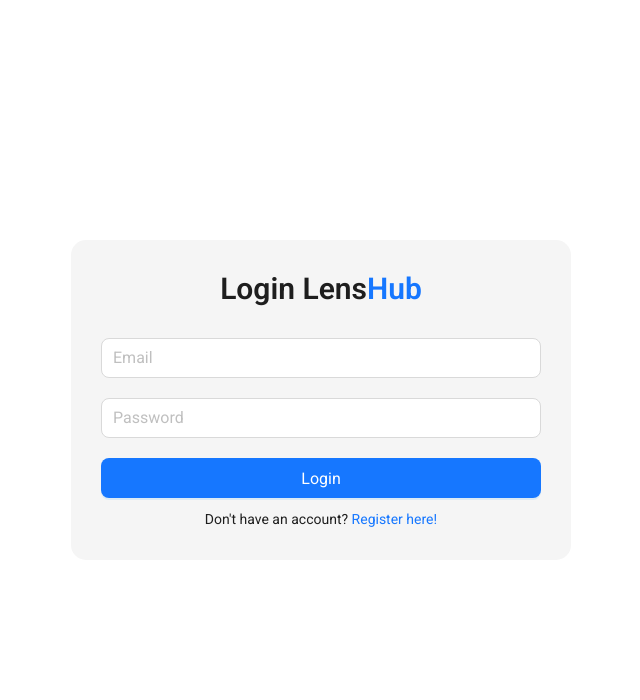
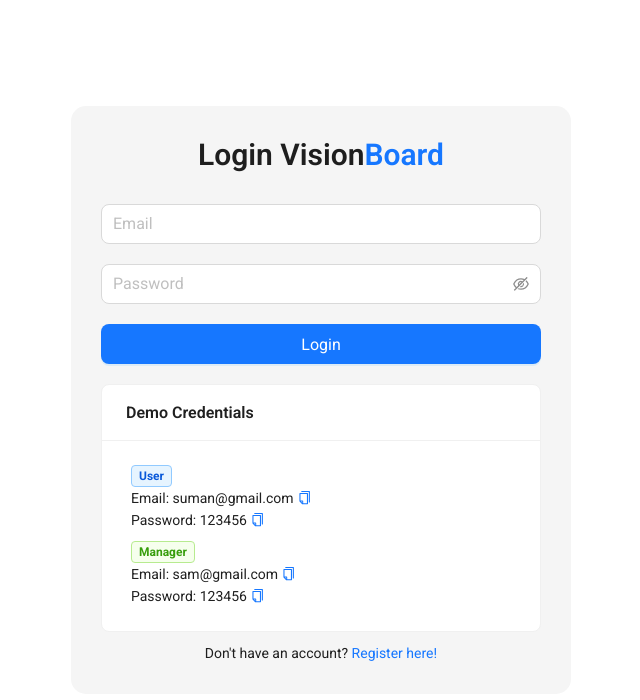
Before and after one commit to suman-chandra-barman/visionboard-frontend, a React (Vite) app: page /login in a window 1280 px wide. Shown: the top 700 px of the page, without its empty margins (319-959 px from the left). Built offline with nearby package versions, Linux system fonts and the light colour scheme; what @react-pdf/renderer would draw is missing.

Commit message:
Change login, register page ui

```diff
--- a/src/components/form/LNInput.tsx
+++ b/src/components/form/VBInput.tsx
@@ -1,8 +1,8 @@
 import { Form, Input } from "antd";
 import { Controller } from "react-hook-form";
 
-type TLNInputProps = {
-  type: string;
+type TVBInputProps = {
+  type: "text"| "number" | "email" | "password";
   name: string;
   label?: string;
   placeholder?: string;
@@ -10,14 +10,7 @@ type TLNInputProps = {
   size?: "large" | "small";
 };
 
-const LNInput = ({
-  type,
-  name,
-  label,
-  placeholder,
-  rules,
-  size = "large",
-}: TLNInputProps) => {
+const VBInput = ({ type, name, label, placeholder, rules, size = "large" }: TVBInputProps) => {
   return (
     <Controller
       name={name}
@@ -28,6 +21,14 @@ const LNInput = ({
           style={{ marginBottom: "20px", fontWeight: 500 }}
           validateStatus={error ? "error" : ""}
         >
+          {type === "password" ? (
+            <Input.Password
+              {...field}
+              id={name}
+              placeholder={placeholder}
+              size={size}
+            />
+          ) : (
             <Input
               {...field}
               type={type}
@@ -35,6 +36,7 @@ const LNInput = ({
               placeholder={placeholder}
               size={size}
             />
+          )}
           {error && <small style={{ color: "red" }}>{error.message}</small>}
         </Form.Item>
       )}
@@ -42,4 +44,4 @@ const LNInput = ({
   );
 };
 
-export default LNInput;
+export default VBInput;
--- a/src/pages/Login.tsx
+++ b/src/pages/Login.tsx
@@ -1,5 +1,4 @@
-/* eslint-disable @typescript-eslint/no-explicit-any */
-import { Button, Row, Col, Flex, Typography } from "antd";
+import { Button, Row, Col, Flex, Typography, Tag, Card } from "antd";
 import { useLoginMutation } from "../redux/features/auth/authApi";
 import { toast } from "sonner";
 import { jwtVerify } from "../utils/jwtVerify";
@@ -7,16 +6,15 @@ import { useAppDispatch } from "../redux/hook";
 import { setUser } from "../redux/features/auth/authSlice";
 import { Link, useNavigate } from "react-router-dom";
 import LNForm from "../components/form/LNForm";
-import LNInput from "../components/form/LNInput";
 import { FieldValues } from "react-hook-form";
-import Title from "antd/es/typography/Title";
 import { useState } from "react";
+import VBInput from "../components/form/VBInput";
+const { Text, Title } = Typography;
 
 const Login = () => {
   const [error, setError] = useState("");
   const navigate = useNavigate();
   const dispatch = useAppDispatch();
-
   const [login, { isLoading }] = useLoginMutation();
 
   const onSubmit = async (value: FieldValues) => {
@@ -24,19 +22,17 @@ const Login = () => {
       email: value.email,
       password: value.password,
     };
-
     try {
       const res = await login(data).unwrap();
       if (res.success) {
         toast.success("Login successful!", { duration: 2000 });
         const userInfo = jwtVerify(res?.data?.accessToken);
-
         dispatch(setUser({ user: userInfo, token: res?.data?.accessToken }));
         navigate("/");
       }
-    } catch (error: any) {
+    } catch (error: unknown) {
       console.error(error);
-      setError(error.data.message || "Something went wrong!");
+      setError(error?.data?.message || "Something went wrong!");
     }
   };
 
@@ -55,24 +51,27 @@ const Login = () => {
         <LNForm onSubmit={onSubmit}>
           <Row justify="center" style={{ marginBottom: "15px" }}>
             <Title level={2}>
-              Login Lens<span style={{ color: "#1677ff" }}>Hub</span>
+              Login Vision<span style={{ color: "#1677ff" }}>Board</span>
             </Title>
           </Row>
+
           {error && (
             <Row
               justify="center"
+              align="middle"
               style={{
                 marginBottom: "15px",
                 backgroundColor: "#f8d7da",
-                padding: "8px",
+                padding: "5px",
               }}
             >
               <Title level={5}>{error}</Title>
             </Row>
           )}
+
           <Row gutter={15}>
             <Col span={24}>
-              <LNInput
+              <VBInput
                 type="email"
                 name="email"
                 placeholder="Email"
@@ -80,7 +79,7 @@ const Login = () => {
               />
             </Col>
             <Col span={24}>
-              <LNInput
+              <VBInput
                 type="password"
                 name="password"
                 placeholder="Password"
@@ -98,6 +97,24 @@ const Login = () => {
                 Login
               </Button>
             </Col>
+
+            {/* Demo Credentials */}
+            <Col span={24}>
+              <Card title="Demo Credentials" style={{ marginTop: "20px" }} bordered>
+                <div style={{ marginLeft: '5px' }}>
+                  <Tag color="blue" style={{fontWeight:"bold"}}>User</Tag><br />
+                  <Text>Email: </Text><Text copyable>suman@gmail.com</Text><br />
+                  <Text>Password: </Text><Text copyable>123456</Text>
+
+                  <br />
+
+                  <Tag color="green" style={{marginTop:"10px", fontWeight:"bold"}}>Manager</Tag><br />
+                  <Text>Email: </Text><Text copyable>sam@gmail.com</Text><br />
+                  <Text>Password: </Text><Text copyable>123456</Text>
+                </div>
+              </Card>
+            </Col>
+
             <Col lg={24} style={{ marginTop: "10px", textAlign: "center" }}>
               <Typography>
                 Don't have an account?{" "}
--- a/src/pages/Register.tsx
+++ b/src/pages/Register.tsx
@@ -9,7 +9,7 @@ import { jwtVerify } from "../utils/jwtVerify";
 import { useAppDispatch } from "../redux/hook";
 import { setUser } from "../redux/features/auth/authSlice";
 import LNForm from "../components/form/LNForm";
-import LNInput from "../components/form/LNInput";
+import LNInput from "../components/form/VBInput";
 import { FieldValues } from "react-hook-form";
 import LNSelect from "../components/form/LNSelect";
 import { toast } from "sonner";
@@ -101,7 +101,7 @@ const Register = () => {
         <LNForm onSubmit={onSubmit}>
           <Row justify="center" style={{ marginBottom: "15px" }}>
             <Title level={2}>
-              Register Lens<span style={{ color: "#1677ff" }}>Hub</span>
+              Create new ccount
             </Title>
           </Row>
           {error && (
--- a/src/pages/dashboard/eyeglasses/AddEyeglasses.tsx
+++ b/src/pages/dashboard/eyeglasses/AddEyeglasses.tsx
@@ -3,7 +3,7 @@
 import { Button, Col, Row } from "antd";
 import { FieldValues } from "react-hook-form";
 import LNForm from "../../../components/form/LNForm";
-import LNInput from "../../../components/form/LNInput";
+import LNInput from "../../../components/form/VBInput";
 import LNFile from "../../../components/form/LNFile";
 import LNSelect from "../../../components/form/LNSelect";
 import {
--- a/src/pages/dashboard/eyeglasses/EyeglassesModal.tsx
+++ b/src/pages/dashboard/eyeglasses/EyeglassesModal.tsx
@@ -2,7 +2,7 @@
 import { Button, Col, Row } from "antd";
 import { FieldValues } from "react-hook-form";
 import LNForm from "../../../components/form/LNForm";
-import LNInput from "../../../components/form/LNInput";
+import LNInput from "../../../components/form/VBInput";
 import LNFile from "../../../components/form/LNFile";
 import LNSelect from "../../../components/form/LNSelect";
 import {
--- a/src/pages/dashboard/sales/SaleModal.tsx
+++ b/src/pages/dashboard/sales/SaleModal.tsx
@@ -1,7 +1,7 @@
 import LHModal from "../../../components/modal/LHModal";
 import { Dispatch, SetStateAction, useState } from "react";
 import LNForm from "../../../components/form/LNForm";
-import LNInput from "../../../components/form/LNInput";
+import LNInput from "../../../components/form/VBInput";
 import { FieldValues } from "react-hook-form";
 import { Button, DatePicker, DatePickerProps } from "antd";
 import { useCreateSalesMutation } from "../../../redux/features/sales/salesApi";
```
Lines whose indentation alone changed are shown as unchanged.
